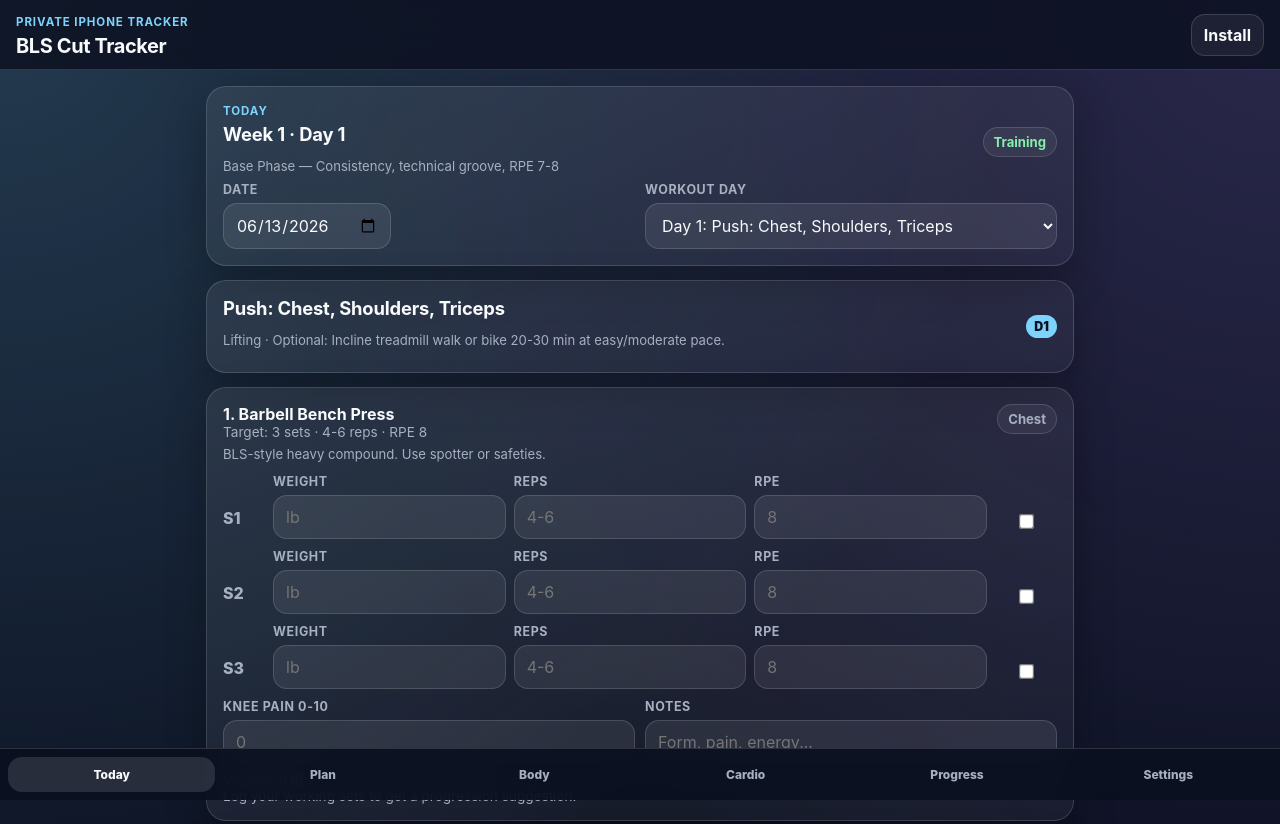
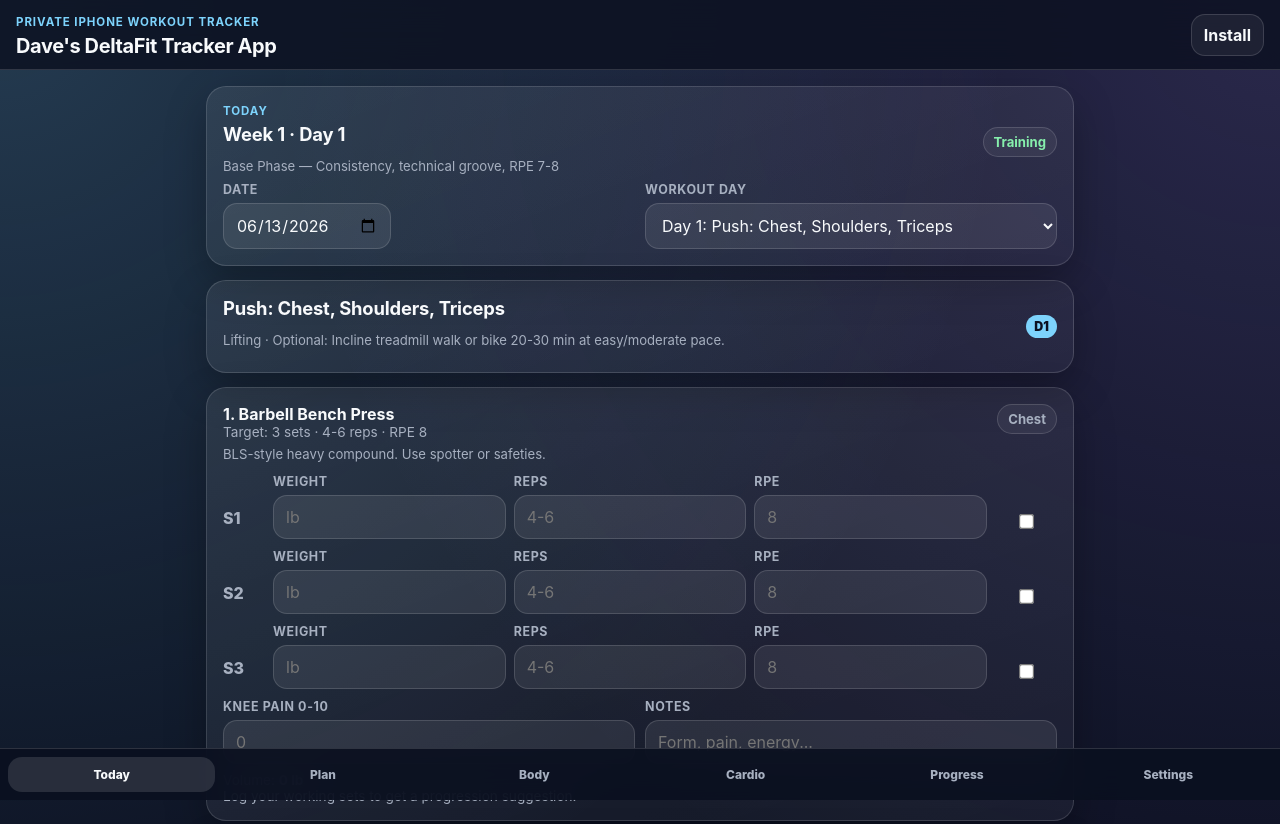
Before and after one commit to degrasse-mastermind/ForgeLab, a plain HTML site: page index.html in a window 1280 px wide. Shown: the top 824 px of the page. Drawn offline with Linux system fonts and the light colour scheme.

Commit message:
Update index.html

```diff
--- a/index.html
+++ b/index.html
@@ -16,8 +16,8 @@
   <div id="appShell">
     <header class="topbar">
       <div>
-        <p class="eyebrow">Private iPhone Tracker</p>
-        <h1>BLS Cut Tracker</h1>
+        <p class="eyebrow">Private iPhone Workout Tracker</p>
+        <h1>Dave's DeltaFit Tracker App</h1>
       </div>
       <button id="installHelpBtn" class="ghostBtn" type="button">Install</button>
     </header>
```
